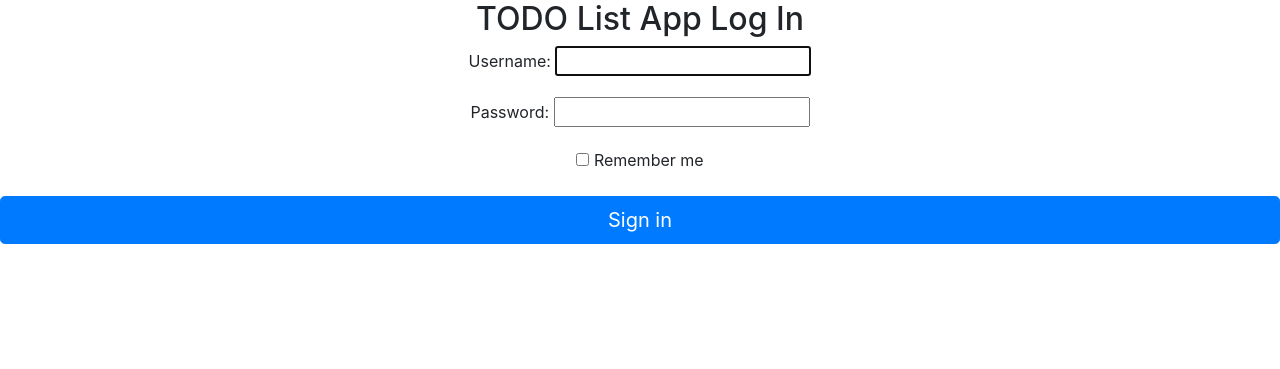
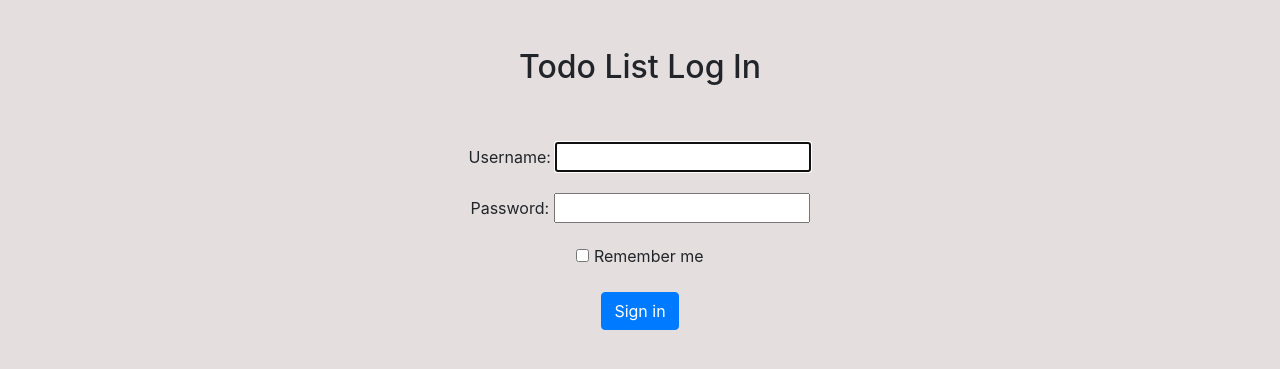
Before and after one commit to Skjperez/TODO, a Django app: page /accounts/login/ in a window 1280 px wide. Shown: the top 369 px of the page. Run offline with Django 3.2, Linux system fonts and the light colour scheme; some libraries are stand-ins or nearby versions.

Commit message:
added background color to html files

```diff
--- a/newtodo/templates/newtodo/todolist.html
+++ b/newtodo/templates/newtodo/todolist.html
@@ -51,7 +51,7 @@
     <form action="/create-task" method="post">
         {% csrf_token %}
         {{ task_form|crispy }}
-        <input type="submit" value="Submit">
+        <button type="submit" class="btn btn-primary">Submit</button>
     </form>
 
 
--- a/templates/base.html
+++ b/templates/base.html
@@ -14,7 +14,7 @@
 
   <title>{% block title %}{% endblock %}</title>
 </head>
-<body class="text-center">
+<body class="text-center" style="background-color:rgb(228, 222, 222);">
   <main>
     {% block content %}
     {% endblock %}
--- a/templates/registration/login.html
+++ b/templates/registration/login.html
@@ -4,7 +4,14 @@
 {% block title %}Login{% endblock %}
 
 {% block content %}
-<h2>TODO List App Log In</h2>
+
+<div class="container text-white">
+  <br><br>
+</div>
+<h2>Todo List Log In</h2>
+<div class="container text-white">
+  <br><br>
+</div>
 <form method="post">
   {% csrf_token %}
   {{ form.as_p }}
@@ -13,6 +20,6 @@
       <input type="checkbox" value="remember-me"> Remember me
     </label>
   </div>
-  <button class="btn btn-lg btn-primary btn-block" type="submit">Sign in</button>
+  <button type="submit" class="btn btn-primary">Sign in</button>
 </form>
 {% endblock %}
```
Also changed, not shown: newtodo/templates/newtodo/update.html (+5 -2 lines).
